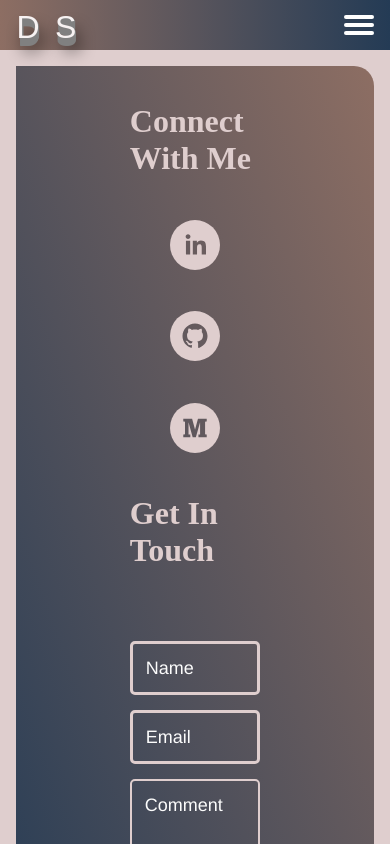
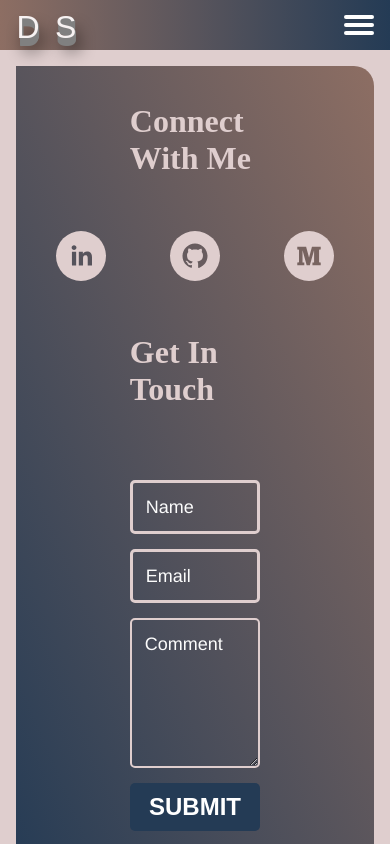
Before and after one commit to SDhawal/portfolio, a React (Create React App) app: page /contact in a window 390 px wide. Shown: the top 844 px of the page. Built offline with nearby package versions, Linux system fonts and the light colour scheme.

Commit message:
connected connect button

```diff
--- a/src/MainBody.js
+++ b/src/MainBody.js
@@ -1,4 +1,5 @@
 import './index.css'
+import { Link } from "react-router-dom";
 function MainBody() {
     return (
         <div>
@@ -7,7 +8,7 @@ function MainBody() {
                 <img className='profile-image' src='https://avatars.githubusercontent.com/u/28450025?v=4' alt='Dhawal Sharma'></img>
                 <h2 className='name'>Dhawal Sharma</h2>
                 <div className='buttons-left-card'>
-                <a href = '#'><button className='resume-button'>Contact</button></a>
+                <Link to="/contact"className='link'><button className='resume-button'>Contact</button></Link>
                 <a href = 'https://drive.google.com/file/d/1LO2XhKFoy1SgBFnuxBSV31wkgj0_R6xZ/view?usp=sharing' target="_blank"><button className='resume-button'>Resume</button></a>
                 </div>
                 </div>
--- a/src/index.css
+++ b/src/index.css
@@ -508,7 +508,7 @@ h2 {
 .contact-left-card {
   display: flex;
   flex-direction: column;
-  width: 40%;
+  max-width: 40%;
   align-items: center;
 }
 
@@ -518,11 +518,11 @@ h2 {
 }
 
 .icons {
-  margin: 1.3rem;
+  margin: 3rem;
 }
 
 .contact-right-card {
-  width: 40%;
+  max-width: 40%;
   display: flex;
   flex-direction: column;
   align-items: center;
@@ -597,6 +597,12 @@ textarea::placeholder {
   .contact-parent {
     flex-direction: column;
   }
+  .icon-container{
+    flex-direction: row;
+  }
+  .icons{
+    margin: 2rem;
+  }
 }
 
 /*------------------------------------- about me page -----------------------------*/
@@ -661,7 +667,6 @@ textarea::placeholder {
   flex-direction: row;
   justify-content: space-around;
   color: #dfcece;
-
 }
 @media (max-width: 700px) {
   .footer-container{
```
